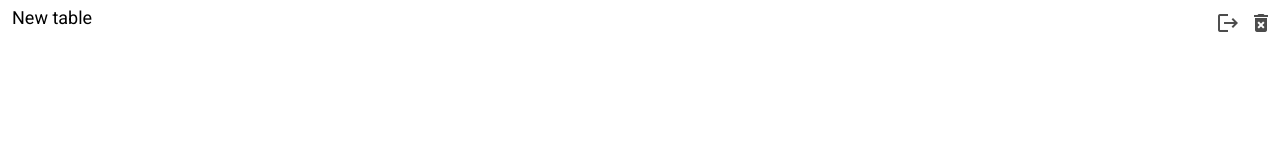
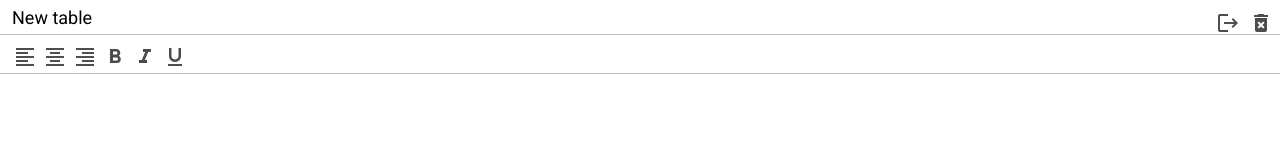
Before and after one commit to KazakovRo/excel-app, a website built with webpack: page src/index.html in a window 1280 px wide. Built offline with nearby package versions, Linux system fonts and the light colour scheme.

Commit message:
added toolbar styles

```diff
--- a/src/index.html
+++ b/src/index.html
@@ -23,7 +23,26 @@
           </div>
         </div>
 
-        <div class="excel__toolbar"></div>
+        <div class="excel__toolbar">
+          <div class="button">
+            <span class="material-icons"> format_align_left </span>
+          </div>
+          <div class="button">
+            <span class="material-icons"> format_align_center </span>
+          </div>
+          <div class="button">
+            <span class="material-icons"> format_align_right </span>
+          </div>
+          <div class="button">
+            <span class="material-icons"> format_bold </span>
+          </div>
+          <div class="button">
+            <span class="material-icons"> format_italic </span>
+          </div>
+          <div class="button">
+            <span class="material-icons"> format_underline </span>
+          </div>
+        </div>
 
         <div class="excel__formula"></div>
 
--- a/src/scss/_variables.scss
+++ b/src/scss/_variables.scss
@@ -1,3 +1,4 @@
 $header-height: 34px;
+$toolbar-height: 40px;
 $border-color: #c0c0c0;
 $border-focus: #1a73e8;
--- a/src/scss/components/_toolbar.scss
+++ b/src/scss/components/_toolbar.scss
@@ -1,2 +1,19 @@
-// @import './variables';
-// @import './mixins';
+@import '../variables';
+@import '../mixins';
+
+.excel__toolbar {
+  position: absolute;
+  left: 0;
+  right: 0;
+  top: $header-height;
+  height: $toolbar-height;
+  border-top: 1px solid $border-color;
+  border-bottom: 1px solid $border-color;
+  padding: 7px 10px;
+  display: flex;
+  user-select: none;
+
+  .button {
+    @include button();
+  }
+}
```
